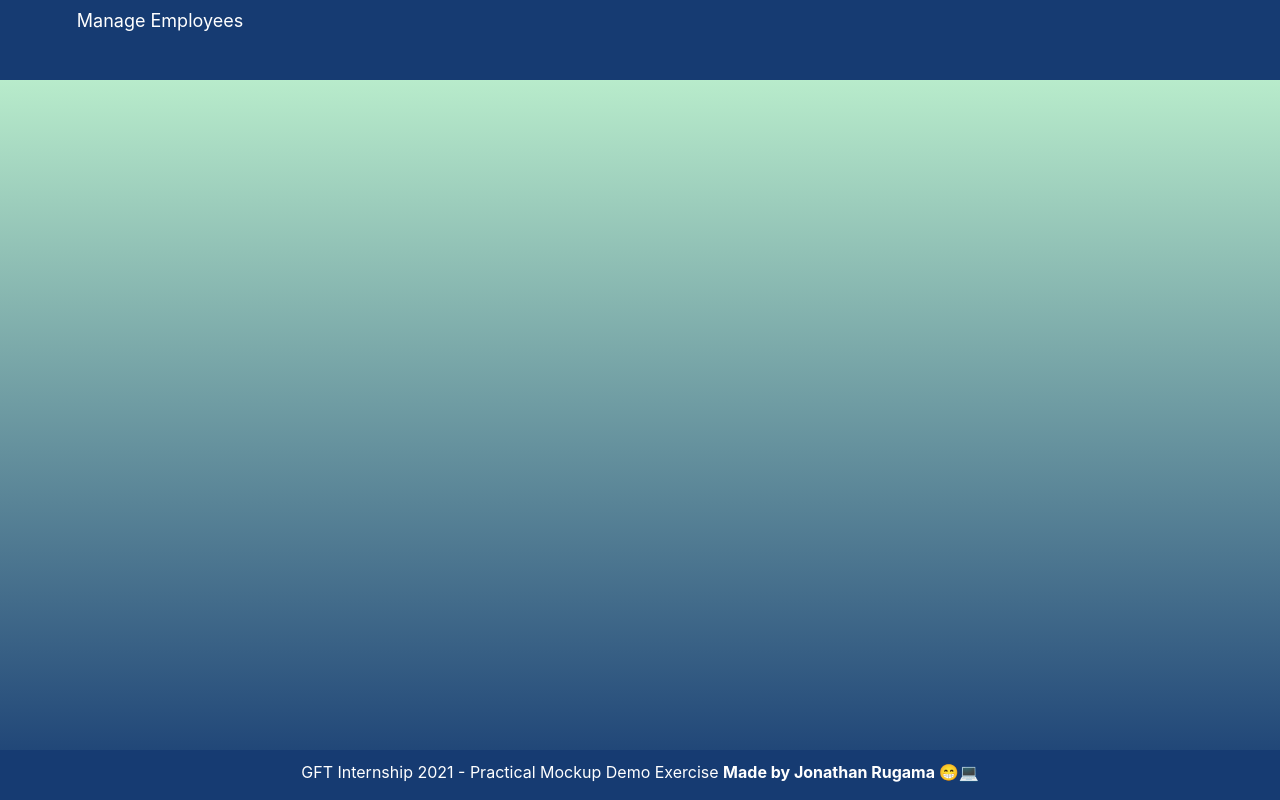
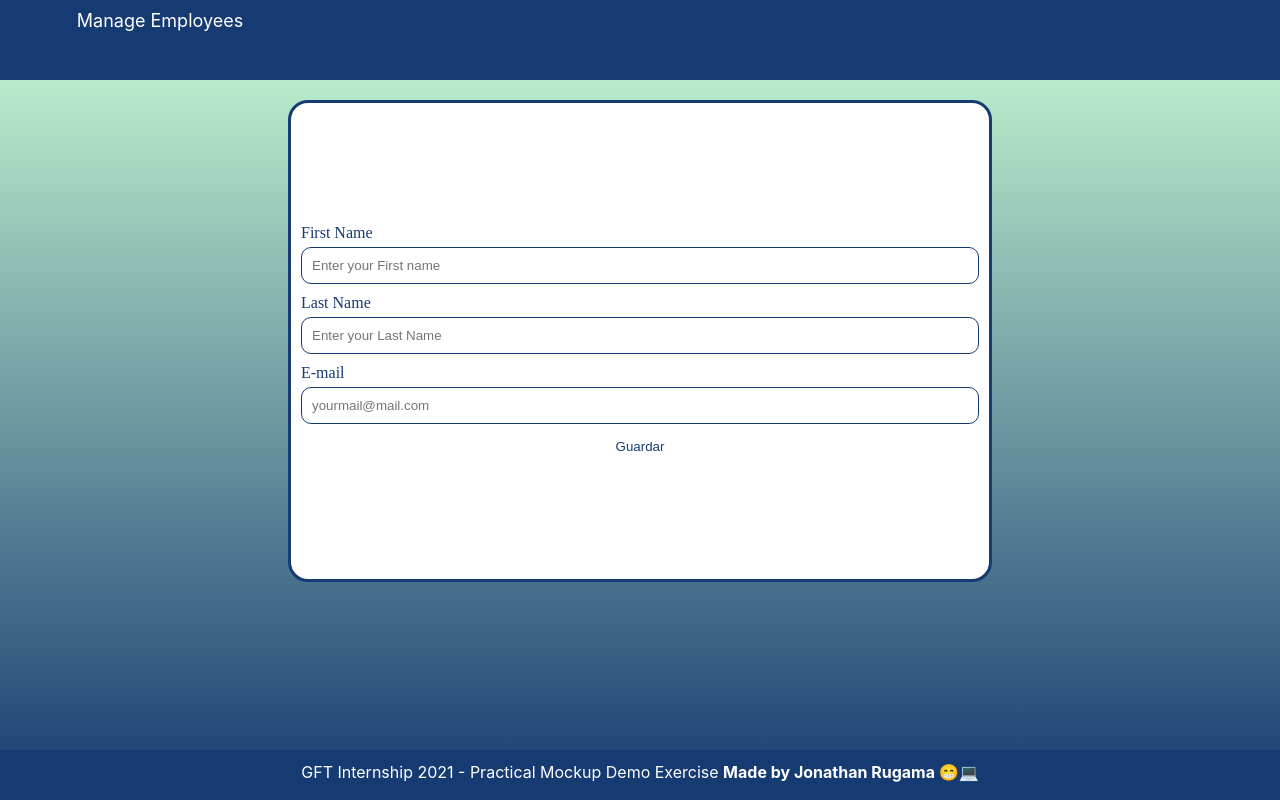
Before and after one commit to JonathanRugama/practical-mockup-demo-exercise, a React (Create React App) app: page /create-employee in a window 1280 px wide. Built offline with nearby package versions, Linux system fonts and the light colour scheme.

Commit message:
Se agrega un servicio falso (faker) de datos para la peticion a la API, y se crea un puerto 3001 falso para la peticion a la api (json-server), se descompone la tabla con el fin de mapear cada elemento

```diff
--- /dev/null
+++ b/server/db.json
@@ -0,0 +1,29 @@
+{
+    "employees": [
+        {
+            "id": "250fe715-88d4-4c18-95e7-62a6a097803a",
+            "name": "Zoie Grant",
+            "email": "Efrain_Gaylord6@yahoo.com"
+        },
+        {
+            "id": "22330587-c700-4d00-911d-91de63db1f42",
+            "name": "Dustin Stehr",
+            "email": "Lue.Funk@hotmail.com"
+        },
+        {
+            "id": "f1183526-aff1-46da-8bfb-976563c6f696",
+            "name": "Karlee Satterfield",
+            "email": "Christian31@gmail.com"
+        },
+        {
+            "id": "49026077-38f1-42e4-9f00-e230e04effa9",
+            "name": "Ernie Schmidt",
+            "email": "Shemar63@yahoo.com"
+        },
+        {
+            "id": "a6aeca9b-a7c1-45d2-b970-0121c682402a",
+            "name": "Kelly Corkery",
+            "email": "Van_Schimmel@yahoo.com"
+        }
+    ]
+}
--- a/src/App.js
+++ b/src/App.js
@@ -8,6 +8,7 @@ import MainContentLayout from './components/layout/main-content.layout';
 import FooterLayout from './components/layout/footer.layout';
 
 import IndexPage from './components/pages';
+import CreateEmployee from './components/pages/create-employee';
 
 
 function App() {
@@ -18,6 +19,7 @@ function App() {
           <MainContentLayout>
             <Switch>
               <Route exact path="/" component={IndexPage}></Route>
+              <Route exact path="/create-employee" component={CreateEmployee}></Route>
             </Switch>
           </MainContentLayout>
           <FooterLayout/>
--- /dev/null
+++ b/src/api.js
@@ -0,0 +1,53 @@
+const BASE_URL = 'http://localhost:3001';
+
+const delay = ms => new Promise(resolve => setTimeout(resolve, ms));
+const randomNumber = (min = 0, max = 1) =>
+  Math.floor(Math.random() * (max - min + 1)) + min;
+const simulateNetworkLatency = (min = 30, max = 1500) =>
+  delay(randomNumber(min, max));
+
+async function callApi(endpoint, options = {}) {
+  await simulateNetworkLatency();
+
+  options.headers = {
+    'Content-Type': 'application/json',
+    Accept: 'application/json',
+  };
+
+  const url = BASE_URL + endpoint;
+  const response = await fetch(url, options);
+  const data = await response.json();
+
+  return data;
+}
+
+const api = {
+  employees: {
+    list() {
+      return callApi('/employees');
+    },
+    create(employee) {
+      return callApi(`/employees`, {
+        method: 'POST',
+        body: JSON.stringify(employee),
+      });
+    },
+    read(employeeId) {
+      return callApi(`/employees/${employeeId}`);
+    },
+    update(employeeId, updates) {
+      return callApi(`/employees/${employeeId}`, {
+        method: 'PUT',
+        body: JSON.stringify(updates),
+      });
+    },
+    // Lo hubiera llamado `delete`, pero `delete` es un keyword en JavaScript asi que no es buena idea :P
+    remove(employeeId) {
+      return callApi(`/employees/${employeeId}`, {
+        method: 'DELETE',
+      });
+    },
+  },
+};
+
+export default api;
--- a/src/components/assets/css/main.layout.css
+++ b/src/components/assets/css/main.layout.css
@@ -39,3 +39,60 @@
 .table-list .table-row th {
     text-align: center;
 }
+.container-form {
+    display: flex;
+    margin-top: 2rem;
+    height: 90%;
+    justify-content: center;
+}
+
+.form-solution {
+    display: flex;
+    flex-direction: column;
+    justify-content: center;
+    width: 80%;
+    height: 80%;
+    border-radius: 2rem;
+    border: solid 3px var(--primary-color);
+    background-color: white;
+}
+.form-solution__item {
+    display: flex;
+    flex-direction: column;
+    margin-top: 1rem;
+    padding: 0 1rem;
+    justify-self: center;
+}
+.form-solution__item:first-child{
+    margin-top: 0;
+}
+.form-solution__item span {
+    font-size: var(--font-size-medium);
+    font-family: Rockwell;
+    color: var(--primary-color);
+}
+.form-solution__item input {
+    margin-top: 0.5rem;
+    border-radius: 1rem;
+    outline: none;
+    border: 1px solid var(--primary-color);
+    padding-top: 1rem;
+    padding-left: 1rem;
+    padding-bottom: 1rem;
+
+}
+.form-solution button {
+    width: 30%;
+    align-self: center;
+    margin-top: 1rem;
+    background-color: var(--progress-bar-color);
+    border: none;
+    border-radius: 2rem;
+    padding: 0.5rem;
+    color: var(--primary-color);
+
+}
+.form-solution button:hover {
+    border: solid 2px var(--primary-color);
+    font-weight: bold;
+}
--- /dev/null
+++ b/src/components/create-form-employee.js
@@ -0,0 +1,41 @@
+import React from 'react';
+
+class CreateEmployeeForm extends React.Component {
+    state={};
+    render () {
+        return (
+        <form onSubmit={this.props.onSubmit} className="form-solution" action="">
+            <label className="form-solution__item" htmlFor="">
+                <span>First Name</span>
+                <input
+                onChange={this.props.onChange}
+                type="text"
+                placeholder="Enter your First name"
+                name="firstName"
+                value={this.props.formValues.firstName}/>
+            </label>
+            <label className="form-solution__item" htmlFor="">
+                <span>Last Name</span>
+                <input
+                onChange={this.props.onChange}
+                type="text"
+                placeholder="Enter your Last Name"
+                name="lastName"
+                value={this.props.formValues.lastName}/>
+            </label>
+            <label className="form-solution__item" htmlFor="">
+                <span>E-mail</span>
+                <input
+                onChange={this.props.onChange}
+                type="text"
+                placeholder="yourmail@mail.com"
+                name="email"
+                value={this.props.formValues.email}/>
+            </label>
+            <button onClick={this.handleClick}>Guardar</button>
+        </form>
+        );
+    }
+}
+
+export default CreateEmployeeForm;
--- /dev/null
+++ b/src/components/employee-list-item.js
@@ -0,0 +1,13 @@
+import React from 'react';
+
+const EmployeeListItem = (props) => {
+
+    return (
+    <tr className="table-row">
+            <td>{props.employee.name}</td>
+            <td>{props.employee.email}</td>
+            <td>edit - delete</td>
+    </tr>
+    )
+}
+export default EmployeeListItem;
--- /dev/null
+++ b/src/components/employee-list.js
@@ -0,0 +1,35 @@
+import React from 'react';
+import EmployeeListItem from './employee-list-item';
+class EmployeesList extends React.Component  {
+
+    render() {
+        if(this.props.employees.length===0) {
+            return (
+                <div>
+                    <h3>No employees were found</h3>
+                </div>
+            );
+        }
+        return (
+
+
+            <tbody className="table-body">
+                <tr className="table-row">
+                    <th>Name</th>
+                    <th>Email</th>
+                    <th>Actions</th>
+                </tr>
+
+                {this.props.employees.map(employee =>{
+                    return (
+                    <EmployeeListItem employee={employee}/>
+                    );
+
+                })}
+            </tbody>
+        );
+
+    }
+
+}
+export default EmployeesList;
--- /dev/null
+++ b/src/components/pages/create-employee.js
@@ -0,0 +1,50 @@
+import React from 'react';
+import CreateEmployeeForm from '../create-form-employee';
+
+class CreateEmployee extends React.Component {
+
+    state = {
+
+        form: {
+            firstName:'',
+            lastName:'',
+            email:''
+        }
+    }
+
+    handleChange = (e) => {
+        /* const nextForm = this.state.form;
+        nextForm[e.target.name] = e.target.value */
+        this.setState({
+           /*  form:nextForm, */
+           form: {
+               /* Dejamos caer todos los valores anteriores */
+               ...this.state.form,
+               /* Y añadimos el adicional o sobreescribimos */
+               [e.target.name]: e.target.value,
+           }
+
+        })
+    }
+
+
+    handleSubmit = (e) => {
+        e.preventDefault();
+        console.log('Form was submitted');
+    }
+
+
+    render() {
+        return(
+            <section className="container-form">
+                <CreateEmployeeForm
+                onChange={this.handleChange}
+                onSubmit={this.handleSubmit}
+                formValues={this.state.form}
+                />
+            </section>
+        );
+    }
+}
+
+export default CreateEmployee;
--- a/src/components/pages/index.js
+++ b/src/components/pages/index.js
@@ -1,33 +1,43 @@
 import React from 'react';
+import api from '../../api';
+import EmployeesList from '../employee-list';
+class IndexPage extends React.Component {
+    state = {
+        loading: true,
+        error: null,
+        data: undefined
+    };
 
-const IndexPage = () => {
 
+    componentDidMount() {
+        this.fetchData();
+    }
+
+    fetchData = async () => {
+        this.setState({loading: true, error:null})
+        try {
+            const data = await api.employees.list();
+            this.setState({loading: false, data: data})
+        }catch(error) {
+            this.setState({loading:false, error: error})
+        }
+    }
+    render () {
+        if(this.state.loading===true) {
+            return 'Loading'
+        }
+        if(this.state.error) {
+            return `Error: ${this.state.error.message}`
+        }
         return (
             <div className="list-container">
                 <h2 className="list-title">Employees</h2>
                 <table className="table-list">
-
-            <tbody className="table-body">
-                <tr className="table-row">
-                    <th>Name</th>
-                    <th>Email</th>
-                    <th>Actions</th>
-                </tr>
-                <tr className="table-row">
-                    <td>Thomas Hardy</td>
-                    <td>thomashardy@mail.com</td>
-                    <td>edit - delete</td>
-                </tr>
-                <tr className="table-row">
-                    <td>Thomas Hardy</td>
-                    <td>thomashardy@mail.com</td>
-                    <td>edit - delete</td>
-                </tr>
-
-            </tbody>
+                    <EmployeesList employees={this.state.data}/>
                 </table>
             </div>
         )
     }
+}
 
 export default IndexPage;
```
Also changed, not shown: package.json (+9 -1 lines), src/components/update-form-employee.js (added, +42 -0 lines), 2 other files (tests, documents, lock files or other folders). Lines whose indentation alone changed are shown as unchanged.
